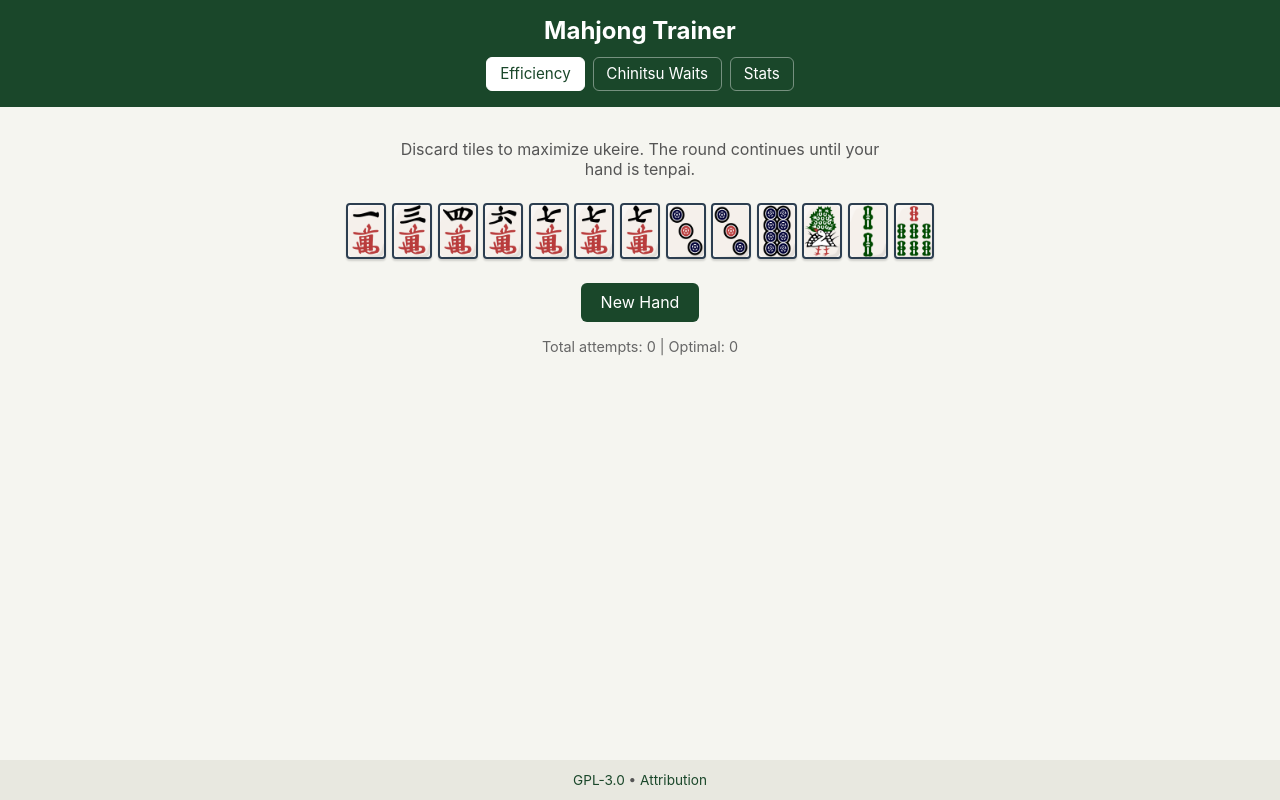
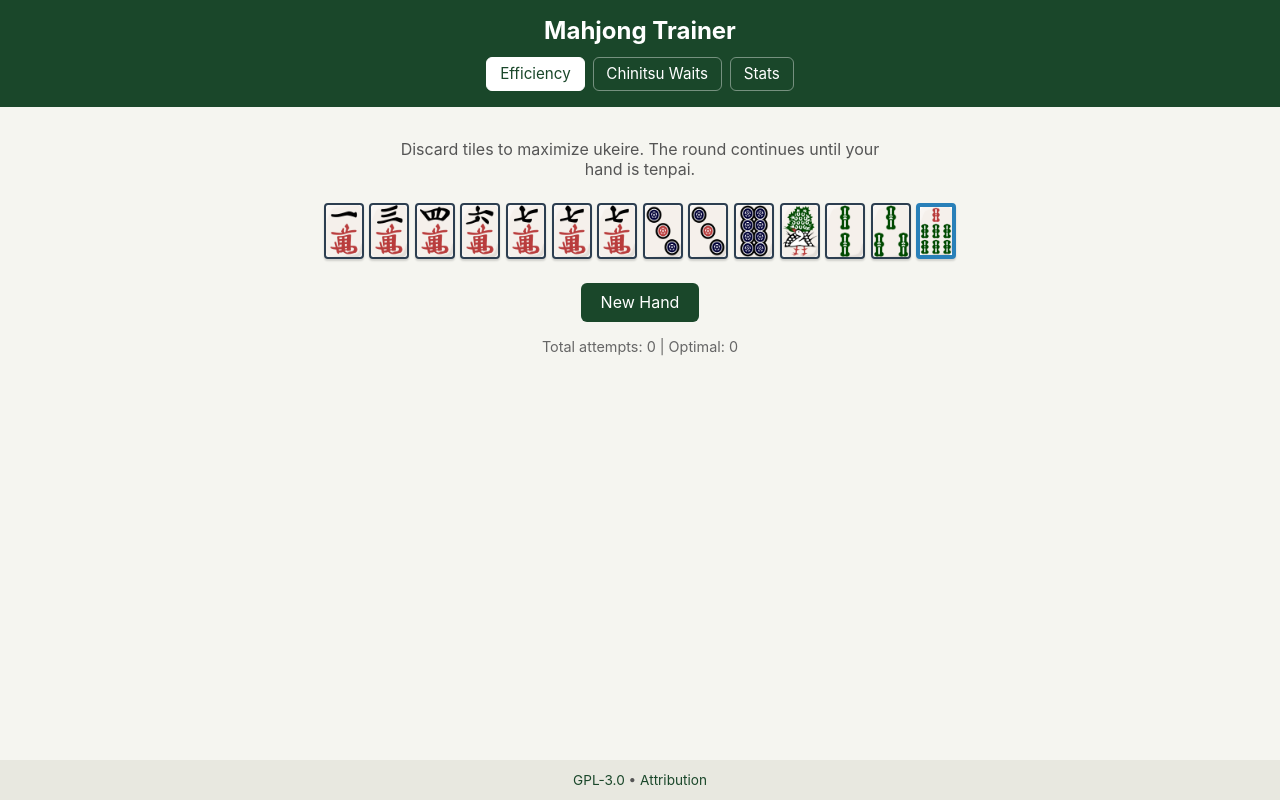
Before and after one commit to erdostom/mahjongtrainer, a React (Vite) app: page / in a window 1280 px wide. Built offline with nearby package versions, Linux system fonts and the light colour scheme.

Commit message:
fix: efficiency trainer now uses 14 tiles with highlighted drawn tile

```diff
--- a/src/components/Hand.tsx
+++ b/src/components/Hand.tsx
@@ -6,12 +6,13 @@ import './Hand.css';
 
 interface HandProps {
   tiles: TileIndex[];
+  drawnIndex?: number;
   onTileClick?: (tile: TileIndex, index: number) => void;
   disabled?: boolean;
   className?: string;
 }
 
-export default function Hand({ tiles, onTileClick, disabled = false, className = '' }: HandProps) {
+export default function Hand({ tiles, drawnIndex, onTileClick, disabled = false, className = '' }: HandProps) {
   return (
     <div className={`hand ${className}`}>
       {tiles.map((tile, index) => (
@@ -22,7 +23,7 @@ export default function Hand({ tiles, onTileClick, disabled = false, className =
           disabled={disabled || !onTileClick}
           aria-label={`Tile ${tile}`}
         >
-          <TileImage tile={tile} />
+          <TileImage tile={tile} drawn={index === drawnIndex} />
         </button>
       ))}
     </div>
--- a/src/components/TileImage.tsx
+++ b/src/components/TileImage.tsx
@@ -7,7 +7,7 @@ interface TileImageProps {
   tile: TileIndex;
   width?: number;
   height?: number;
-  highlighted?: boolean;
+  drawn?: boolean;
   selected?: boolean;
   incorrect?: boolean;
   className?: string;
@@ -17,6 +17,7 @@ export default function TileImage({
   tile,
   width = 40,
   height = 56,
+  drawn = false,
   selected = false,
   incorrect = false,
   className = '',
@@ -25,8 +26,19 @@ export default function TileImage({
   const src = `${import.meta.env.BASE_URL}tiles/${value}${suit}.png`;
 
   let borderColor = '#2c3e50';
-  if (selected) borderColor = '#27ae60';
-  if (incorrect) borderColor = '#c0392b';
+  let borderWidth = 2;
+  if (selected) {
+    borderColor = '#27ae60';
+    borderWidth = 5;
+  }
+  if (incorrect) {
+    borderColor = '#c0392b';
+    borderWidth = 5;
+  }
+  if (drawn) {
+    borderColor = '#2980b9';
+    borderWidth = 4;
+  }
 
   return (
     <img
@@ -37,7 +49,7 @@ export default function TileImage({
       className={className}
       style={{
         display: 'block',
-        border: `${selected || incorrect ? 5 : 2}px solid ${borderColor}`,
+        border: `${borderWidth}px solid ${borderColor}`,
         borderRadius: '4px',
         backgroundColor: '#fff',
         boxShadow: '0 2px 2px rgba(0,0,0,0.15)',
--- a/src/engine/generate.ts
+++ b/src/engine/generate.ts
@@ -117,6 +117,11 @@ export function generateChinitsuHand(): ChinitsuHand {
   }
 }
 
-export function generateEfficiencyHand(): { hand: number[]; handTiles: TileIndex[]; wall: number[] } {
-  return generateRandomHand(13, SUITS);
+export function generateEfficiencyHand(): { hand: number[]; handTiles: TileIndex[]; wall: number[]; drawnIndex: number } {
+  while (true) {
+    const result = generateRandomHand(14, SUITS);
+    if (calculateStandardShanten(result.hand) !== -1) {
+      return { ...result, drawnIndex: result.handTiles.length - 1 };
+    }
+  }
 }
--- a/src/modes/EfficiencyMode.tsx
+++ b/src/modes/EfficiencyMode.tsx
@@ -28,8 +28,8 @@ interface DiscardResult {
 
 export default function EfficiencyMode() {
   const [handTiles, setHandTiles] = useState<TileIndex[]>([]);
-  const [handCounts, setHandCounts] = useState<number[]>([]);
   const [wallCounts, setWallCounts] = useState<number[]>([]);
+  const [drawnIndex, setDrawnIndex] = useState<number>(13);
   const [ukeire, setUkeire] = useState<UkeireResult[]>([]);
   const [bestTile, setBestTile] = useState<TileIndex | null>(null);
   const [handTenpai, setHandTenpai] = useState(false);
@@ -44,13 +44,14 @@ export default function EfficiencyMode() {
 
   function newRound() {
     const result = generateEfficiencyHand();
-    const discards = calculateDiscardUkeire(result.hand, result.wall);
+    const handCounts = tileCountsFromTiles(result.handTiles);
+    const discards = calculateDiscardUkeire(handCounts, result.wall);
     const best = evaluateBestDiscard(discards);
-    const tenpai = calculateStandardShanten(result.hand) === 0;
+    const tenpai = calculateStandardShanten(handCounts) === 0;
 
     setHandTiles(result.handTiles);
-    setHandCounts(result.hand);
     setWallCounts(result.wall);
+    setDrawnIndex(result.drawnIndex);
     setUkeire(discards);
     setBestTile(best);
     setHandTenpai(tenpai);
@@ -59,7 +60,7 @@ export default function EfficiencyMode() {
     setRoundComplete(tenpai);
   }
 
-  function handleTileClick(tile: TileIndex) {
+  function handleTileClick(tile: TileIndex, index: number) {
     if (roundComplete || bestTile === null) return;
 
     const chosenUkeire = ukeire[tile].value;
@@ -95,37 +96,42 @@ export default function EfficiencyMode() {
     setRoundDiscards(newRoundDiscards);
     setLastDiscard(result);
 
-    let newHand = handCounts.slice();
-    let newWall = wallCounts.slice();
-    newHand[tile]--;
+    let newHandTiles = handTiles.slice();
+    newHandTiles.splice(index, 1);
+    newHandTiles = sortTileIndices(newHandTiles);
 
-    const shantenAfterDiscard = calculateStandardShanten(newHand);
-    const wallEmpty = handToTileIndices(newWall).length === 0;
+    const handCounts13 = tileCountsFromTiles(newHandTiles);
+    const shantenAfterDiscard = calculateStandardShanten(handCounts13);
+    const wallEmpty = handToTileIndices(wallCounts).length === 0;
 
     if (shantenAfterDiscard === 0 || wallEmpty) {
-      const finalTenpai = shantenAfterDiscard === 0;
-      setHandCounts(newHand);
-      setHandTiles(sortTileIndices(handToTileIndices(newHand)));
-      setHandTenpai(finalTenpai);
+      setHandTiles(newHandTiles);
+      setDrawnIndex(-1);
+      setHandTenpai(shantenAfterDiscard === 0);
       setRoundComplete(true);
       return;
     }
 
-    const drawn = drawTile(newHand, newWall);
+    let wallCopy = wallCounts.slice();
+    const handCounts13ForDraw = tileCountsFromTiles(newHandTiles);
+    const drawn = drawTile(handCounts13ForDraw, wallCopy);
     if (drawn === null) {
-      setHandCounts(newHand);
-      setHandTiles(sortTileIndices(handToTileIndices(newHand)));
+      setHandTiles(newHandTiles);
+      setDrawnIndex(-1);
       setHandTenpai(false);
       setRoundComplete(true);
       return;
     }
 
-    const tenpai = calculateStandardShanten(newHand) === 0;
-    const newDiscards = calculateDiscardUkeire(newHand, newWall);
+    newHandTiles.push(drawn);
+    const handCounts14 = tileCountsFromTiles(newHandTiles);
+    const tenpai = calculateStandardShanten(handCounts14) === 0;
+    const newDiscards = calculateDiscardUkeire(handCounts14, wallCopy);
     const newBest = evaluateBestDiscard(newDiscards);
-    setHandTiles(sortTileIndices(handToTileIndices(newHand)));
-    setHandCounts(newHand);
-    setWallCounts(newWall);
+
+    setHandTiles(newHandTiles);
+    setWallCounts(wallCopy);
+    setDrawnIndex(newHandTiles.length - 1);
     setUkeire(newDiscards);
     setBestTile(newBest);
     setHandTenpai(tenpai);
@@ -147,7 +153,7 @@ export default function EfficiencyMode() {
           : 'Discard tiles to maximize ukeire. The round continues until your hand is tenpai.'}
       </div>
 
-      <Hand tiles={handTiles} onTileClick={handleTileClick} disabled={roundComplete} />
+      <Hand tiles={handTiles} drawnIndex={drawnIndex} onTileClick={handleTileClick} disabled={roundComplete} />
 
       {lastDiscard && (
         <div className="result-panel">
@@ -172,7 +178,7 @@ export default function EfficiencyMode() {
 
       {roundComplete && (
         <div className="round-summary">
-          {roundDiscards.length} discards, {optimalCount} optimal.
+          Round complete. {roundDiscards.length} discards, {optimalCount} optimal.
         </div>
       )}
 
@@ -188,6 +194,14 @@ export default function EfficiencyMode() {
   );
 }
 
+function tileCountsFromTiles(tiles: TileIndex[]): number[] {
+  const counts = new Array(38).fill(0);
+  for (const tile of tiles) {
+    counts[tile]++;
+  }
+  return counts;
+}
+
 function tileLabel(tile: TileIndex): string {
   const { suit, value } = tileFromIndex(tile);
   return `${value}${suit}`;
```
